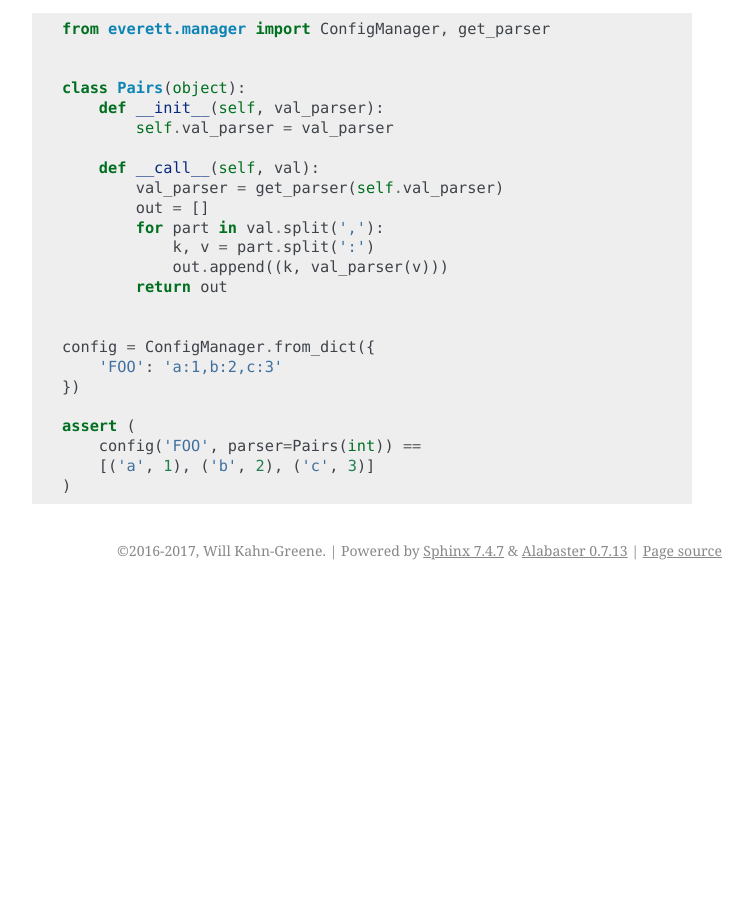
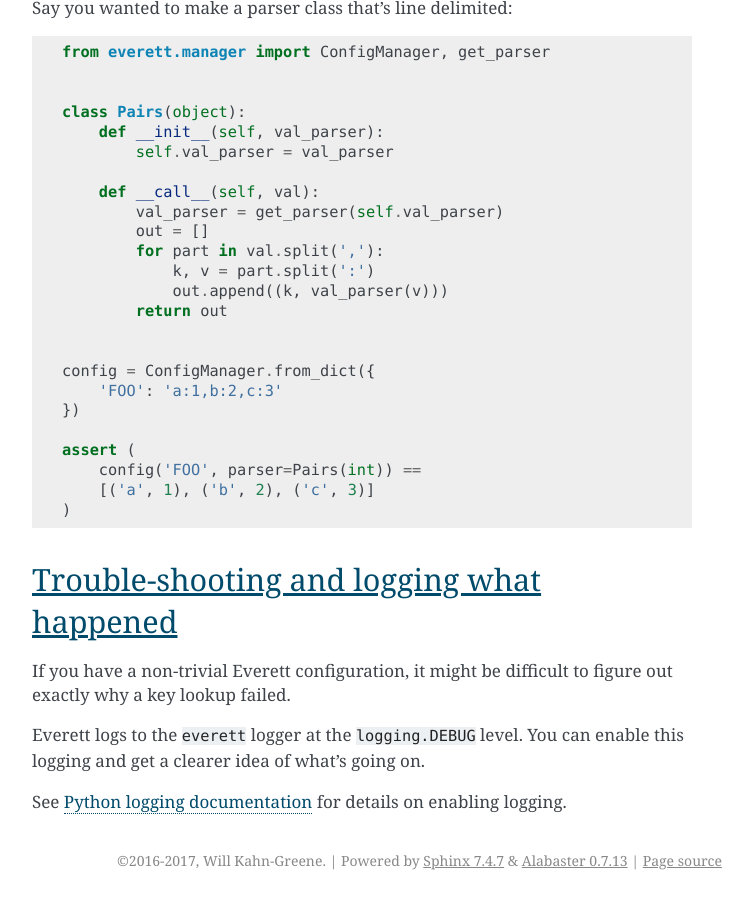
Before and after one commit to willkg/everett, a Sphinx documentation site: the page built from docs/configuration.rst, in a window 1280 px wide and 900 px high, scrolled down 12820 px. Shown: the whole window, without its empty margins (388-1141 px from the left). Built offline with Sphinx 7.4.7, drawn with Linux system fonts in a browser that asks for light colours; before the commit the page ends 13410 px from its top, so only the background shows below that; some of the changed text lies outside the part shown.

Commit message:
Add documentation for logging

```diff
--- a/docs/configuration.rst
+++ b/docs/configuration.rst
@@ -468,3 +468,17 @@
 Say you wanted to make a parser class that's line delimited:
 
 .. literalinclude:: code/configuration_parser2.py
+
+
+Trouble-shooting and logging what happened
+==========================================
+
+If you have a non-trivial Everett configuration, it might be difficult to
+figure out exactly why a key lookup failed.
+
+Everett logs to the ``everett`` logger at the ``logging.DEBUG`` level. You
+can enable this logging and get a clearer idea of what's going on.
+
+See `Python logging documentation
+<https://docs.python.org/3/library/logging.html>`_ for details on enabling
+logging.
```
